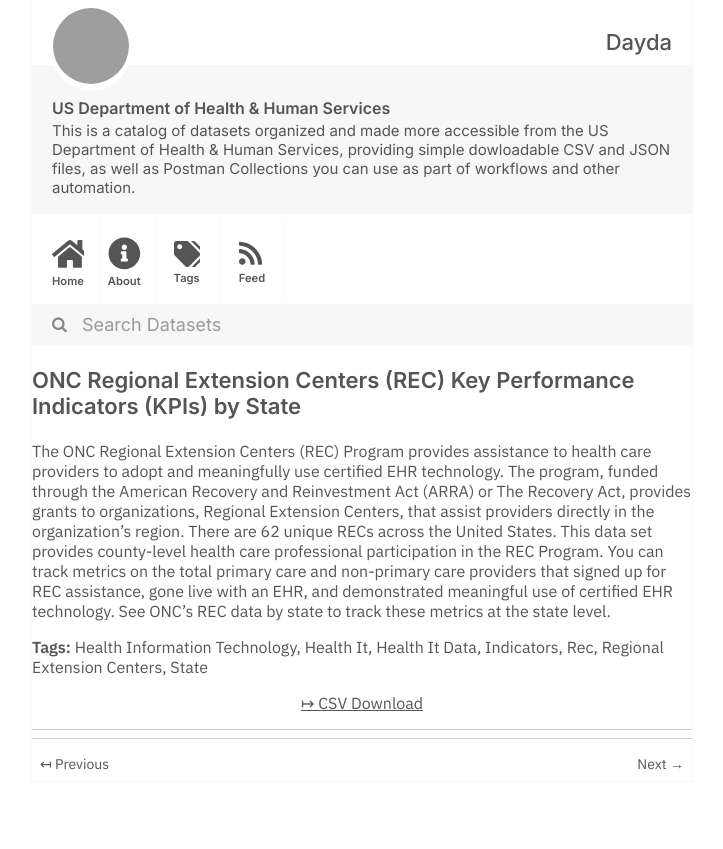
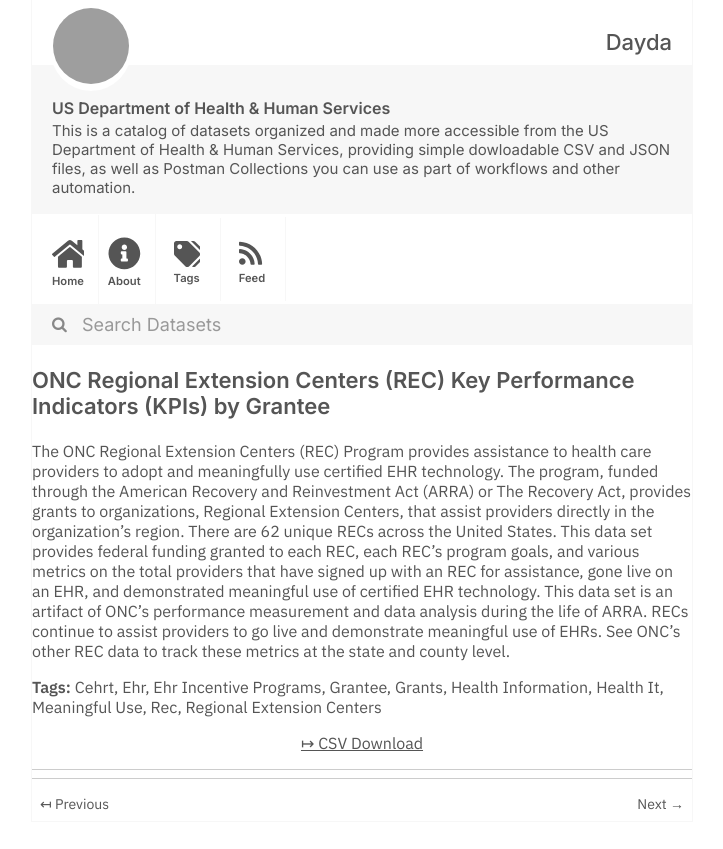
Before and after one commit to dayda-entities/us-department-of-health-and-human-services, a Jekyll site: the page built from _posts/2020-11-10-onc-regional-extension-centers.md, in a window 1280 px wide, cut to the strip 0-849 px from the top of the page. Shown: the whole strip, without its empty margins (278-1001 px from the left). Built offline with Jekyll 4.4.1, drawn with Linux system fonts in a browser that asks for light colours; grey boxes are pictures that could not be loaded.

Commit message:
Publish Data

```diff
--- a/_posts/2020-11-10-onc-regional-extension-centers.md
+++ b/_posts/2020-11-10-onc-regional-extension-centers.md
@@ -1,24 +1,26 @@
 ---
 title: >-
   ONC Regional Extension Centers (REC) Key Performance Indicators (KPIs) by
-  State
-created: '2020-11-10T16:16:41.157978'
-modified: '2021-04-30T02:07:42.479630'
+  Grantee
+created: '2020-11-10T16:16:41.116890'
+modified: '2021-04-25T14:49:59.676606'
 state: active
 type: dataset
 tags:
-  - Health Information Technology
+  - Cehrt
+  - Ehr
+  - Ehr Incentive Programs
+  - Grantee
+  - Grants
+  - Health Information
   - Health It
-  - Health It Data
-  - Indicators
+  - Meaningful Use
   - Rec
   - Regional Extension Centers
-  - State
 groups: []
-csv_url: >-
-  https://dashboard.healthit.gov/datadashboard/data/REC_KPI_State.csv,https://dashboard.healthit.gov/quickstats/pages/FIG-REC-Priority-Primary-Care-Providers-MU.php
+csv_url: 'https://dashboard.healthit.gov/datadashboard/data/REC_KPI_Masterfile.csv'
 json_url: ''
 layout: post
 
 ---
-The ONC Regional Extension Centers (REC) Program provides assistance to health care providers to adopt and meaningfully use certified EHR technology. The program, funded through the American Recovery and Reinvestment Act (ARRA) or The Recovery Act, provides grants to organizations, Regional Extension Centers, that assist providers directly in the organization's region. There are 62 unique RECs across the United States. This data set provides county-level health care professional participation in the REC Program. You can track metrics on the total primary care and non-primary care providers that signed up for REC assistance, gone live with an EHR, and demonstrated meaningful use of certified EHR technology. See ONC's REC data by state to track these metrics at the state level.
+The ONC Regional Extension Centers (REC) Program provides assistance to health care providers to adopt and meaningfully use certified EHR technology. The program, funded through the American Recovery and Reinvestment Act (ARRA) or The Recovery Act, provides grants to organizations, Regional Extension Centers, that assist providers directly in the organization's region. There are 62 unique RECs across the United States. This data set provides federal funding granted to each REC, each REC's program goals, and various metrics on the total providers that have signed up with an REC for assistance, gone live on an EHR, and demonstrated meaningful use of certified EHR technology. This data set is an artifact of ONC's performance measurement and data analysis during the life of ARRA. RECs continue to assist providers to go live and demonstrate meaningful use of EHRs. See ONC's other REC data to track these metrics at the state and county level.
```
